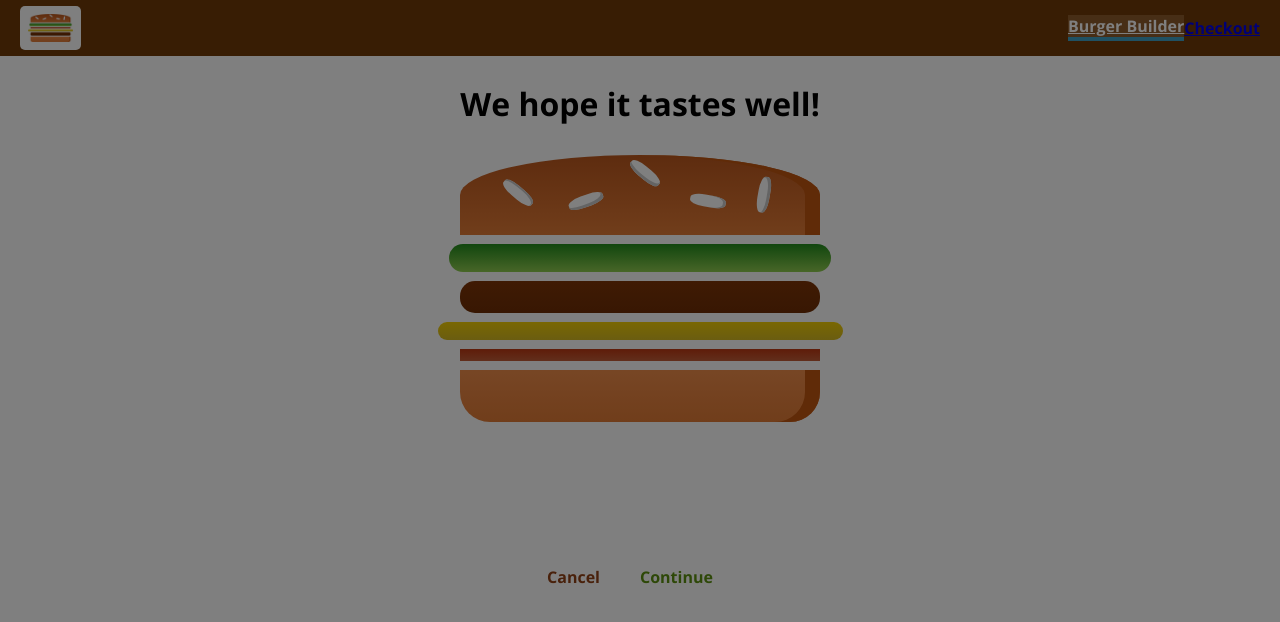
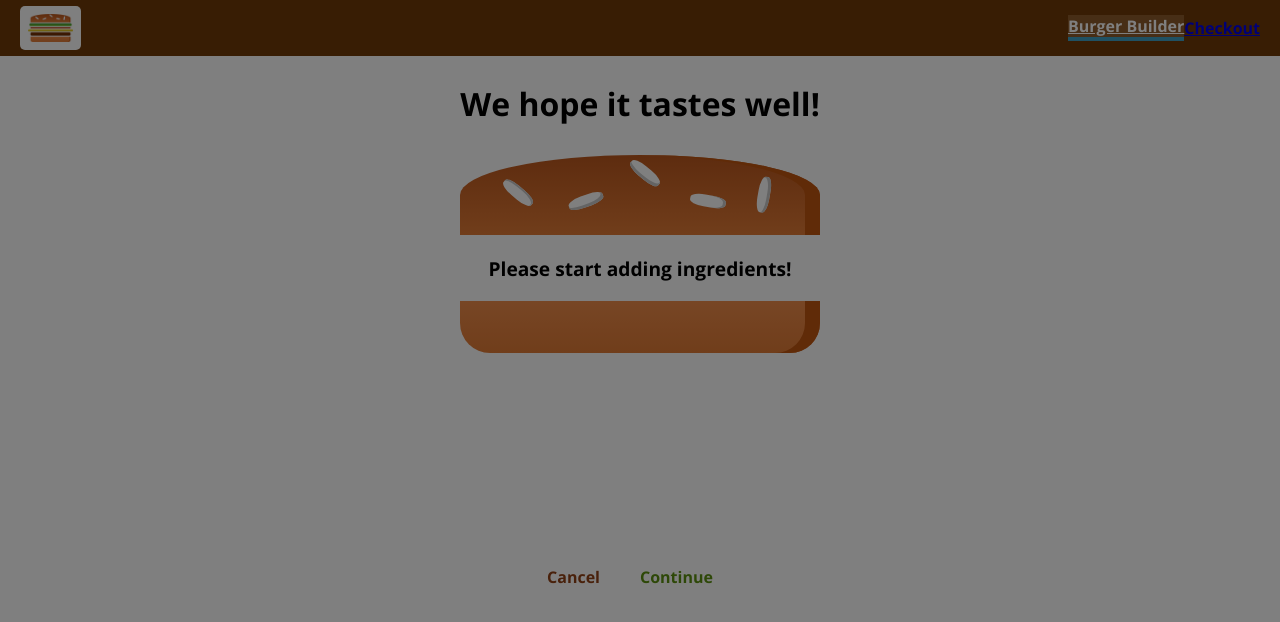
Before and after one commit to Abhishektenneti/burgerReactApplication, a React app: page /checkout in a window 1280 px wide. Shown: the top 622 px of the page. Built offline with nearby package versions, Linux system fonts and the light colour scheme.

Commit message:
Passing params from BurgerBuilder to Checkout component
This is to send the burger details which we selected in burgerbuilder component to checkout component and display the same ingredients in checkout page

```diff
--- a/src/components/Burger/Burger.js
+++ b/src/components/Burger/Burger.js
@@ -5,7 +5,7 @@
 
 
 const burger = (props) =>{
-    debugger;
+    // debugger;
     let transformedIngredients = Object.keys(props.ingredients).map(igKey=>{
         return [...Array(props.ingredients[igKey])].map((_,i)=>{
             return <BurgerIngredient key={igKey+i} type={igKey}></BurgerIngredient>;
--- a/src/containers/BurgerBuilder/BurgerBuilder.js
+++ b/src/containers/BurgerBuilder/BurgerBuilder.js
@@ -88,7 +88,16 @@
         // }).catch(error=> {
         //         this.setState({loading:false,purchasing:false});
         //         });
-        this.props.history.push('/checkout');
+        // this.props.history.push('/checkout');
+        const queryParams = [];
+        for(let i in this.state.ingredients){
+            queryParams.push(encodeURIComponent(i)+'='+encodeURIComponent(this.state.ingredients[i]));
+        }
+        const queryString = queryParams.join('&');
+        this.props.history.push({
+            pathname : '/checkout',
+            search : '?'+queryString
+        });
     }
 
     render (){
--- a/src/containers/Checkout/Checkout.js
+++ b/src/containers/Checkout/Checkout.js
@@ -10,6 +10,21 @@
             cheese : 1,
             bacon : 1
         }
+    }
+
+    componentDidMount(){
+        const query = new URLSearchParams(this.props.location.search);
+        // console.log(this.props.location.search);
+        // console.log(query);
+        const ingredients = {};
+        for(let param of query.entries())
+        {
+            // console.log(param);
+            ingredients[param[0]] = +param[1];//having '+' sign before converts it from string to integer
+
+        }
+        // console.log(ingredients);
+        this.setState({ingredients:ingredients});
     }
 
     checkoutCancelledHandler = () =>{
```
